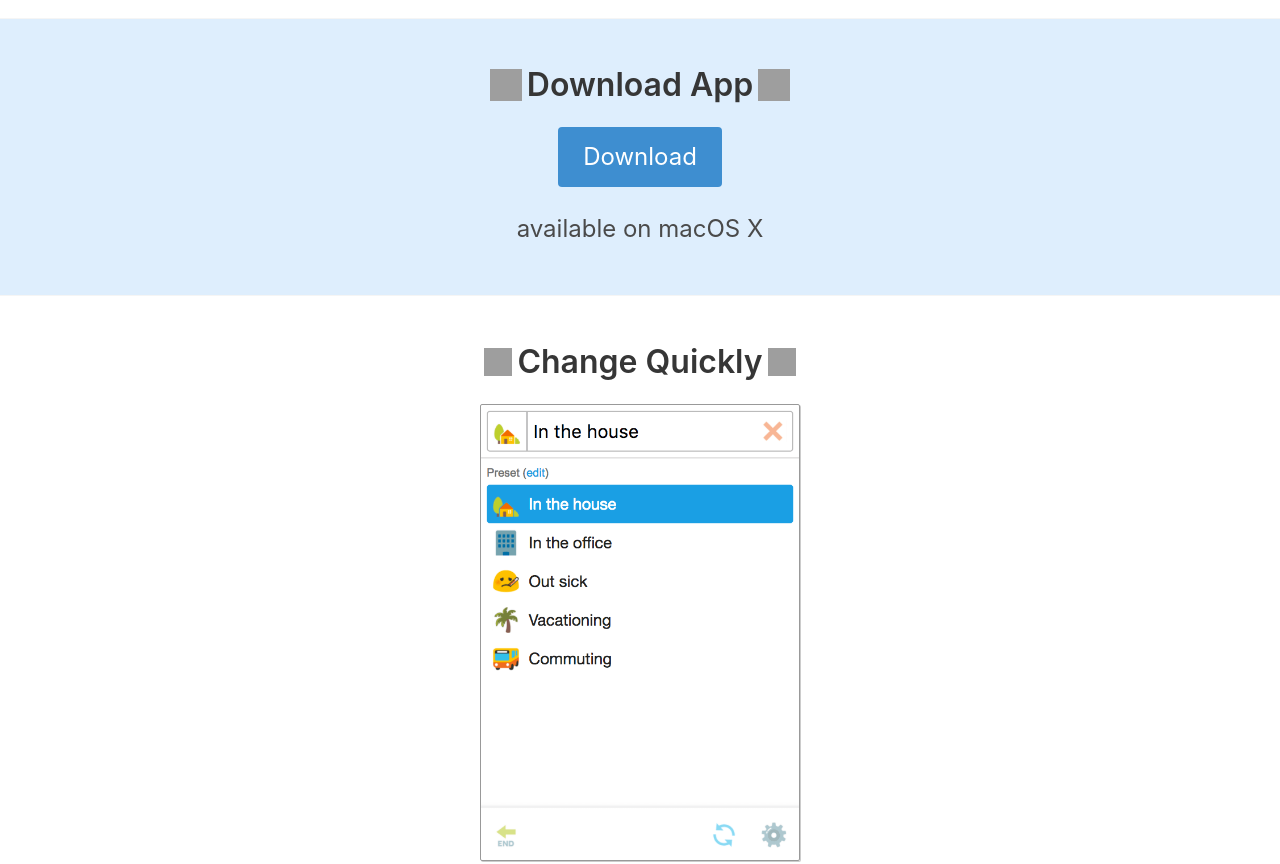
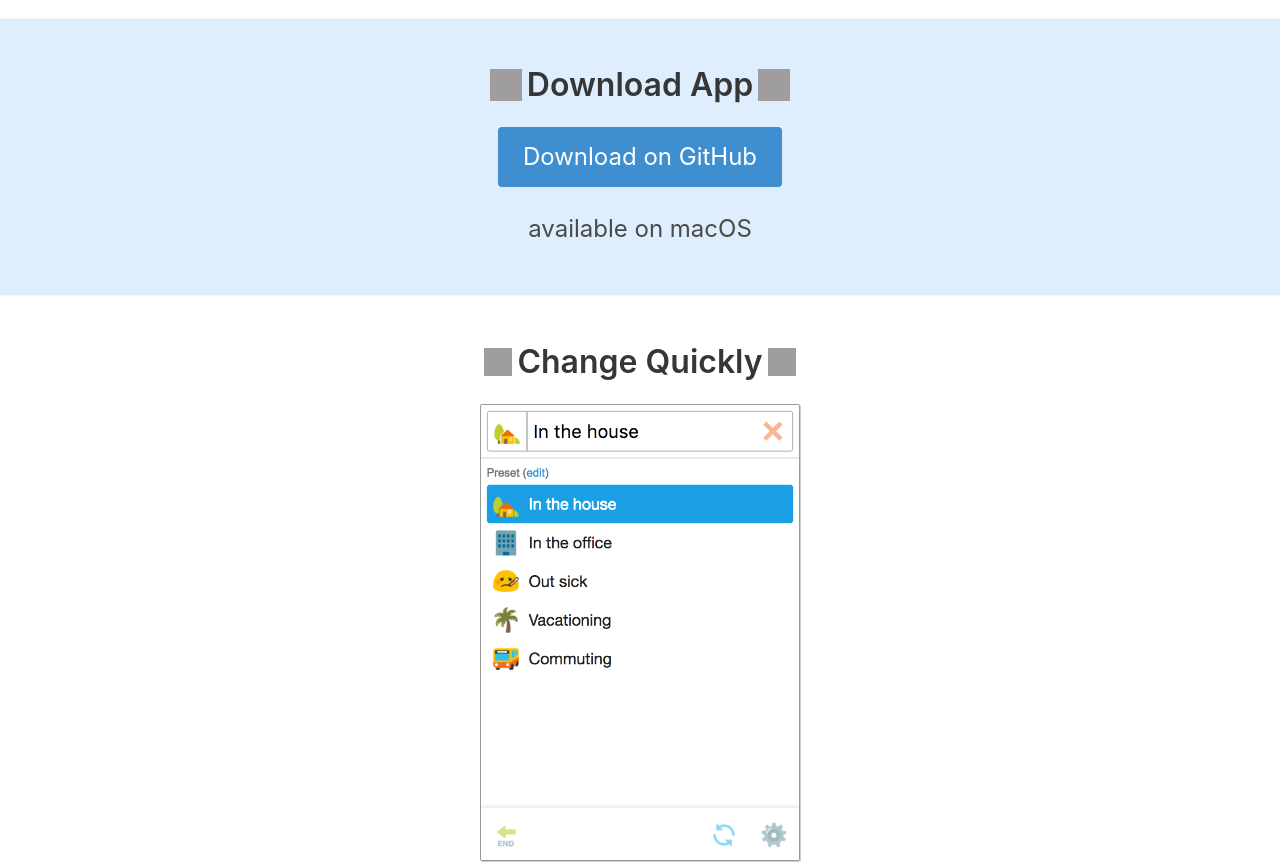
Before and after one commit to nakajmg/SlackStatusChanger, a website: page index.html in a window 1280 px wide. Shown: the part 1340-2204 px from the top of the page. Drawn offline with nearby package versions, Linux system fonts and the light colour scheme; grey boxes are pictures that could not be loaded.

Commit message:
update index.html

```diff
--- a/index.html
+++ b/index.html
@@ -68,12 +68,13 @@
             <p>
               <a class="button is-info is-large"
                 href="https://github.com/nakajmg/SlackStatusChanger#download--usage"
+                target="_blank"
               >
-                Download
+                Download on GitHub
               </a>
             </p>
             <p>
-              available on macOS X
+              available on macOS
             </p>
           </div>
         </div>
@@ -173,12 +174,13 @@
             <p>
               <a class="button is-info is-large"
                 href="https://github.com/nakajmg/SlackStatusChanger#download--usage"
+                target="_blank"
               >
-                Download
+                Download on GitHub
               </a>
             </p>
             <p>
-              available on macOS X
+              available on macOS
             </p>
           </div>
         </div>
```
